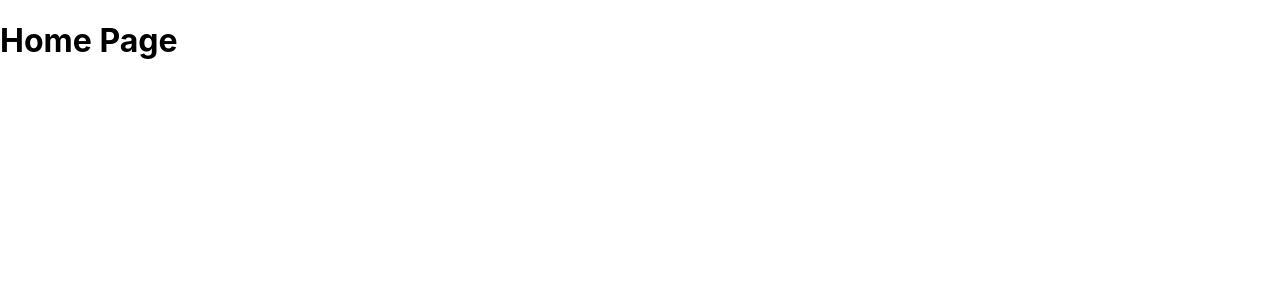
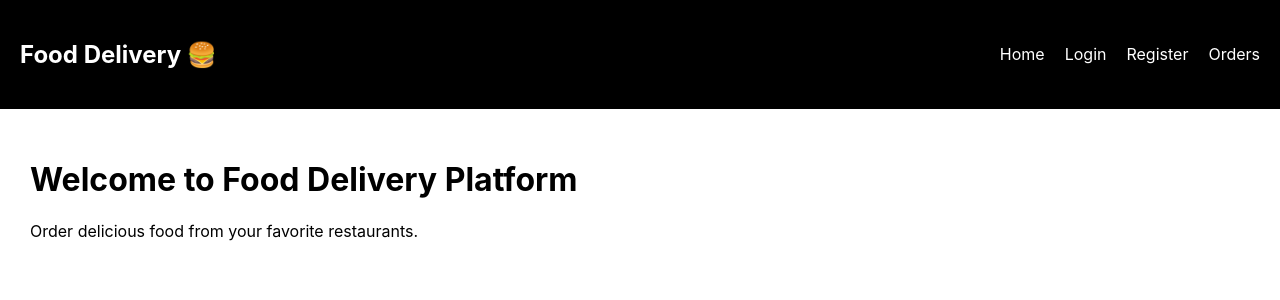
Before and after one commit to leeharie/food-delivery-platform, a React (Create React App) app: page / in a window 1280 px wide. Shown: the top 300 px of the page. Built offline with nearby package versions, Linux system fonts and the light colour scheme.

Commit message:
feat: add navbar and orders page UI

```diff
--- a/src/pages/Home.js
+++ b/src/pages/Home.js
@@ -1,7 +1,78 @@
+import { Link } from "react-router-dom";
+
 function Home() {
   return (
     <div>
-      <h1>Home Page</h1>
+
+      <div
+        style={{
+          display: "flex",
+          justifyContent: "space-between",
+          alignItems: "center",
+          padding: "20px",
+          backgroundColor: "black",
+          color: "white"
+        }}
+      >
+        <h2>Food Delivery 🍔</h2>
+
+        <div
+          style={{
+            display: "flex",
+            gap: "20px"
+          }}
+        >
+          <Link
+            to="/"
+            style={{
+              color: "white",
+              textDecoration: "none"
+            }}
+          >
+            Home
+          </Link>
+
+          <Link
+            to="/login"
+            style={{
+              color: "white",
+              textDecoration: "none"
+            }}
+          >
+            Login
+          </Link>
+
+          <Link
+            to="/register"
+            style={{
+              color: "white",
+              textDecoration: "none"
+            }}
+          >
+            Register
+          </Link>
+
+          <Link
+            to="/orders"
+            style={{
+              color: "white",
+              textDecoration: "none"
+            }}
+          >
+            Orders
+          </Link>
+
+        </div>
+      </div>
+
+      <div style={{ padding: "30px" }}>
+        <h1>Welcome to Food Delivery Platform</h1>
+
+        <p>
+          Order delicious food from your favorite restaurants.
+        </p>
+      </div>
+
     </div>
   );
 }
--- a/src/pages/Orders.js
+++ b/src/pages/Orders.js
@@ -1,7 +1,43 @@
 function Orders() {
   return (
-    <div>
-      <h1>Orders Page</h1>
+    <div style={{ padding: "30px" }}>
+
+      <h1>My Orders 🛒</h1>
+
+      <div
+        style={{
+          border: "1px solid gray",
+          padding: "20px",
+          borderRadius: "10px",
+          marginTop: "20px",
+          width: "300px"
+        }}
+      >
+        <h3>Pizza Order</h3>
+
+        <p>Restaurant: Pizza Hut</p>
+
+        <p>Status: Delivered ✅</p>
+
+      </div>
+
+      <div
+        style={{
+          border: "1px solid gray",
+          padding: "20px",
+          borderRadius: "10px",
+          marginTop: "20px",
+          width: "300px"
+        }}
+      >
+        <h3>Burger Combo</h3>
+
+        <p>Restaurant: Burger King</p>
+
+        <p>Status: Preparing 🍔</p>
+
+      </div>
+
     </div>
   );
 }
```
